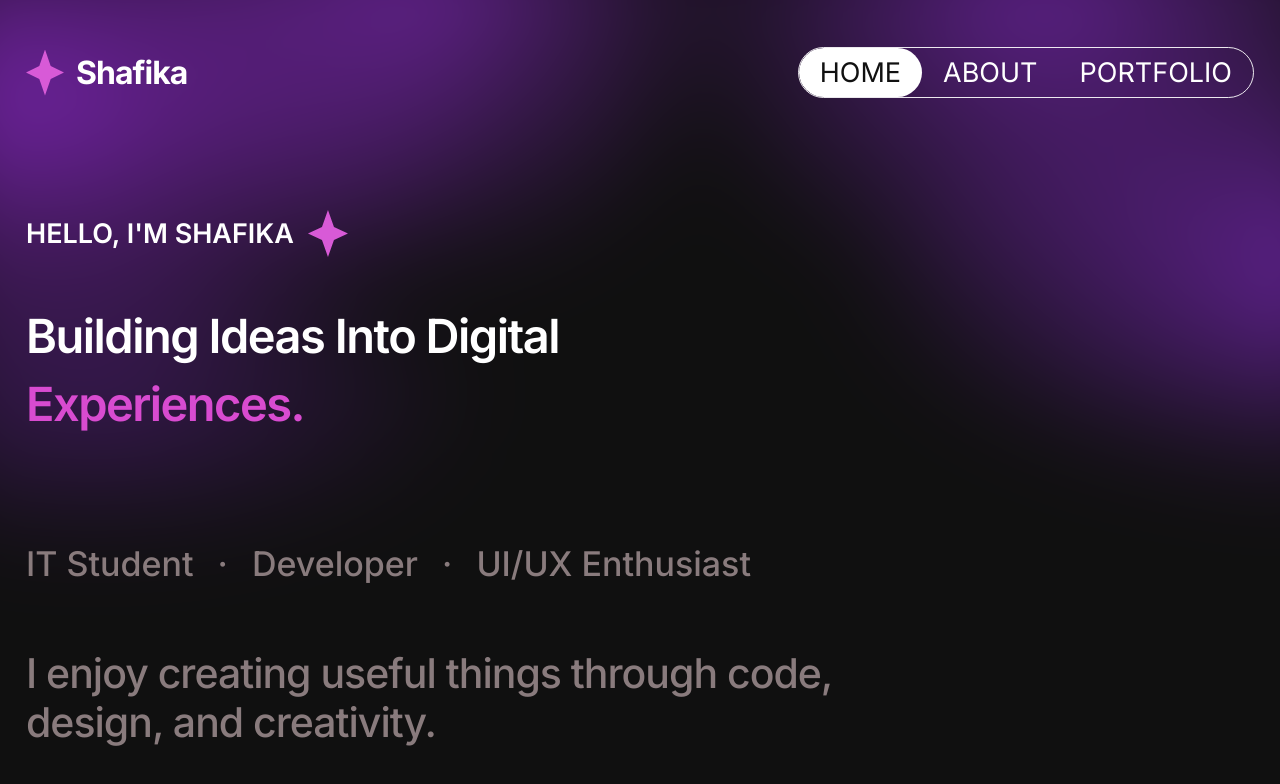
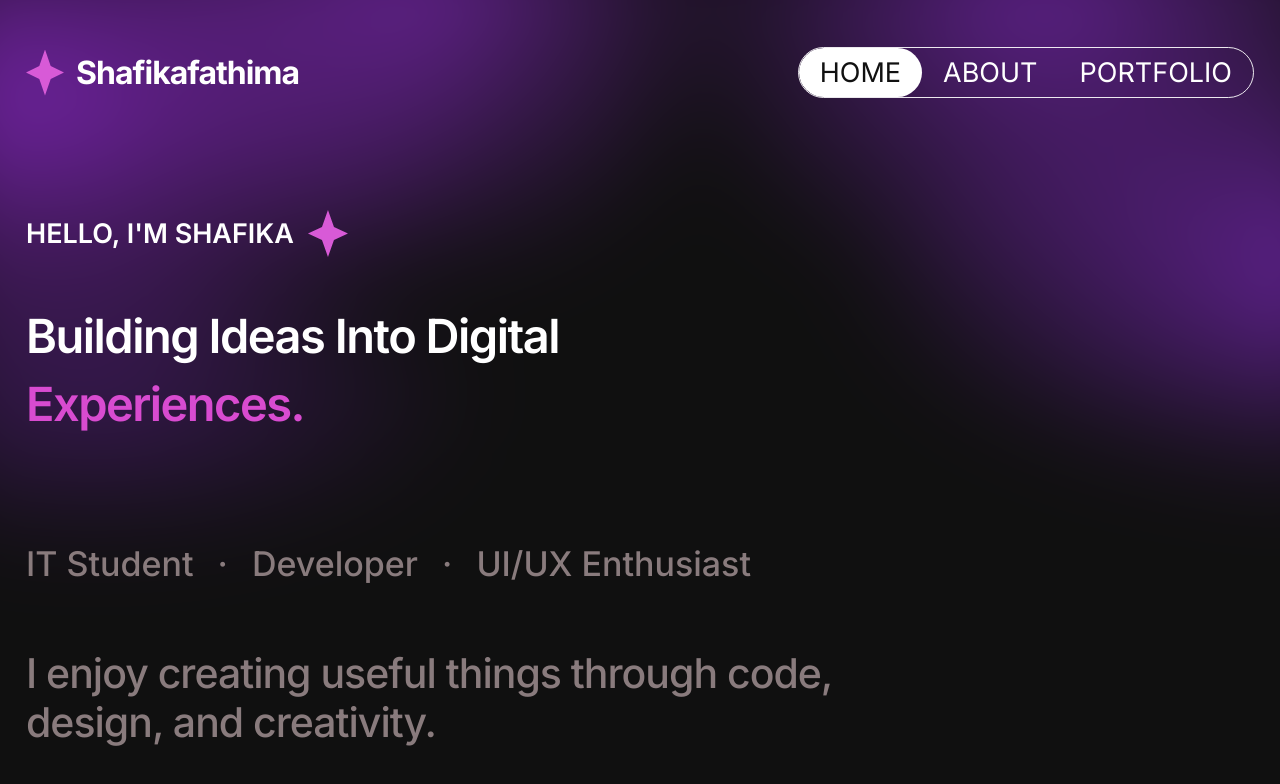
Before and after one commit to sanjayotc1316-cloud/shafika-portfolio, a plain HTML site: page index.html in a window 1280 px wide. Shown: the top 784 px of the page. Drawn offline with Linux system fonts and the light colour scheme.

Commit message:
last name added

```diff
--- a/index.html
+++ b/index.html
@@ -19,7 +19,7 @@
     <header class="header">
         <a href="#" class="logo">
             <span class="star"></span>
-            <span>Shafika</span>
+            <span>Shafikafathima</span>
         </a>
 
         <nav class="navigation">
```
